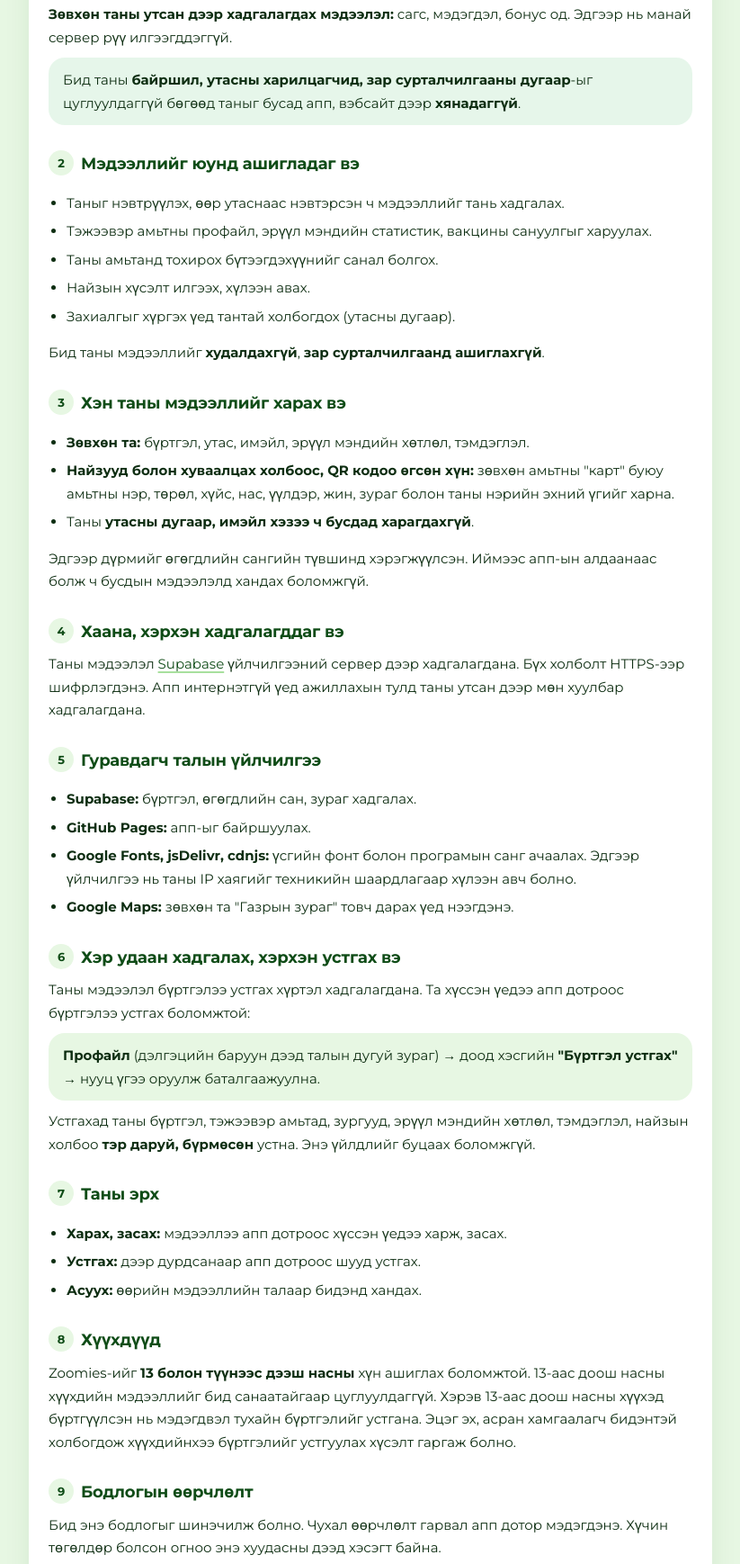
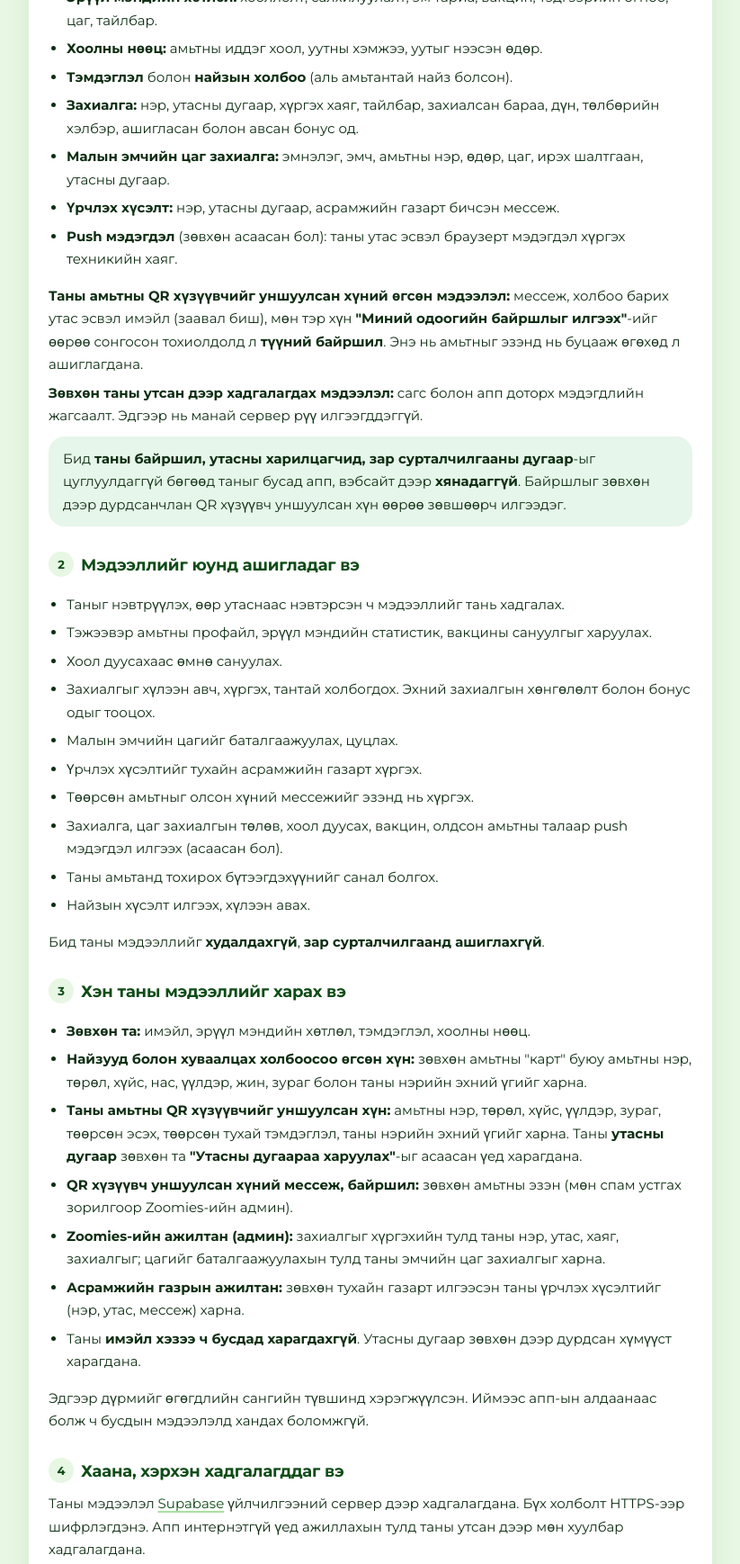
Before and after one commit to mokoyoshi227-sys/zoomies_app, a plain HTML site: page privacy.html in a window 1280 px wide. Shown: the part 704-2442 px from the top of the page at 90% size, without its empty margins (228-1051 px from the left). Drawn offline with Linux system fonts and the light colour scheme.

Commit message:
Privacy policy: cover orders, vet booking, adoption, food stock, push and QR tags
Says what the newer features collect and who sees it (the QR finder's location is theirs and only sent if they choose), adds a way to ask for deletion by email (Play Store needs one), and points to the profile in the bottom menu. The contact email is still to be filled in.

```diff
--- a/privacy.html
+++ b/privacy.html
@@ -39,12 +39,12 @@ footer{text-align:center; color:var(--muted); font-size:12.5px; padding:0 16px 3
 <header><div class="in">
   <a class="wm" href="./">Zoomies</a>
   <h1>Нууцлалын бодлого</h1>
-  <div class="meta">Хүчин төгөлдөр болсон: 2026 оны 11-р сарын 24</div>
+  <div class="meta">Шинэчилсэн: 2026 оны 11-р сарын 26</div>
 </div></header>
 <main><article>
-  <p class="lead">Zoomies нь тэжээвэр амьтны хоол, хэрэгслийн дэлгүүр болон амьтныхаа эрүүл мэндийг хөтлөх апп юм. Энэхүү бодлого нь бид ямар мэдээлэл цуглуулж, юунд ашиглаж, хэрхэн хамгаалдаг, мөн танд ямар эрх байгааг тайлбарлана.</p>
+  <p class="lead">Zoomies нь тэжээвэр амьтныхаа эрүүл мэндийг хөтлөх, хоол, хэрэгсэл захиалах, малын эмчид цаг захиалах, QR хүзүүвчээр төөрсөн амьтнаа олох, асрамжийн газраас амьтан үрчлэх апп юм. Энэхүү бодлого нь бид ямар мэдээлэл цуглуулж, юунд ашиглаж, хэн харж, хэрхэн хамгаалдаг, мөн танд ямар эрх байгааг тайлбарлана.</p>
   <nav class="toc" aria-label="Агуулга">
-    <a href="#collect">Цуглуулах мэдээлэл</a><a href="#use">Ашиглах зорилго</a><a href="#who">Хэн харах</a><a href="#where">Хадгалалт</a><a href="#third">Гуравдагч тал</a><a href="#delete">Устгах</a><a href="#rights">Таны эрх</a><a href="#contact">Холбоо барих</a>
+    <a href="#collect">Цуглуулах мэдээлэл</a><a href="#use">Ашиглах зорилго</a><a href="#who">Хэн харах</a><a href="#where">Хадгалалт</a><a href="#third">Гуравдагч тал</a><a href="#delete">Хадгалах хугацаа, устгах</a><a href="#rights">Таны эрх</a><a href="#contact">Холбоо барих</a>
   </nav>
 
   <h2 id="collect"><span>1</span>Бид ямар мэдээлэл цуглуулдаг вэ</h2>
@@ -52,28 +52,43 @@ footer{text-align:center; color:var(--muted); font-size:12.5px; padding:0 16px 3
   <ul>
     <li><b>Бүртгэл:</b> нэр, имэйл хаяг, утасны дугаар, нууц үг. Нууц үгийг бид харах боломжгүй: зөвхөн шифрлэсэн хэлбэрээр хадгалагдана.</li>
     <li><b>Профайл зураг</b> (хэрэв оруулбал).</li>
-    <li><b>Тэжээвэр амьтны мэдээлэл:</b> нэр, төрөл, хүйс, төрсөн өдөр, үүлдэр, жин, зураг.</li>
+    <li><b>Тэжээвэр амьтны мэдээлэл:</b> нэр, төрөл, хүйс, төрсөн өдөр, үүлдэр, жин, зураг. QR хүзүүвчийн тохиргоо: амьтан төөрсөн эсэх, төөрсөн тухай тэмдэглэл, утасны дугаараа харуулах эсэх.</li>
     <li><b>Эрүүл мэндийн хөтлөл:</b> хооллолт, салхилуулалт, эм тариа, вакцин, тэдгээрийн огноо, цаг, тайлбар.</li>
+    <li><b>Хоолны нөөц:</b> амьтны иддэг хоол, уутны хэмжээ, уутыг нээсэн өдөр.</li>
     <li><b>Тэмдэглэл</b> болон <b>найзын холбоо</b> (аль амьтантай найз болсон).</li>
+    <li><b>Захиалга:</b> нэр, утасны дугаар, хүргэх хаяг, тайлбар, захиалсан бараа, дүн, төлбөрийн хэлбэр, ашигласан болон авсан бонус од.</li>
+    <li><b>Малын эмчийн цаг захиалга:</b> эмнэлэг, эмч, амьтны нэр, өдөр, цаг, ирэх шалтгаан, утасны дугаар.</li>
+    <li><b>Үрчлэх хүсэлт:</b> нэр, утасны дугаар, асрамжийн газарт бичсэн мессеж.</li>
+    <li><b>Push мэдэгдэл</b> (зөвхөн асаасан бол): таны утас эсвэл браузерт мэдэгдэл хүргэх техникийн хаяг.</li>
   </ul>
-  <p><b>Зөвхөн таны утсан дээр хадгалагдах мэдээлэл:</b> сагс, мэдэгдэл, бонус од. Эдгээр нь манай сервер рүү илгээгддэггүй.</p>
-  <div class="box ok">Бид таны <b>байршил, утасны харилцагчид, зар сурталчилгааны дугаар</b>-ыг цуглуулдаггүй бөгөөд таныг бусад апп, вэбсайт дээр <b>хянадаггүй</b>.</div>
+  <p><b>Таны амьтны QR хүзүүвчийг уншуулсан хүний өгсөн мэдээлэл:</b> мессеж, холбоо барих утас эсвэл имэйл (заавал биш), мөн тэр хүн <b>"Миний одоогийн байршлыг илгээх"</b>-ийг өөрөө сонгосон тохиолдолд л <b>түүний байршил</b>. Энэ нь амьтныг эзэнд нь буцааж өгөхөд л ашиглагдана.</p>
+  <p><b>Зөвхөн таны утсан дээр хадгалагдах мэдээлэл:</b> сагс болон апп доторх мэдэгдлийн жагсаалт. Эдгээр нь манай сервер рүү илгээгддэггүй.</p>
+  <div class="box ok">Бид <b>таны байршил, утасны харилцагчид, зар сурталчилгааны дугаар</b>-ыг цуглуулдаггүй бөгөөд таныг бусад апп, вэбсайт дээр <b>хянадаггүй</b>. Байршлыг зөвхөн дээр дурдсанчлан QR хүзүүвч уншуулсан хүн өөрөө зөвшөөрч илгээдэг.</div>
 
   <h2 id="use"><span>2</span>Мэдээллийг юунд ашигладаг вэ</h2>
   <ul>
     <li>Таныг нэвтрүүлэх, өөр утаснаас нэвтэрсэн ч мэдээллийг тань хадгалах.</li>
     <li>Тэжээвэр амьтны профайл, эрүүл мэндийн статистик, вакцины сануулгыг харуулах.</li>
+    <li>Хоол дуусахаас өмнө сануулах.</li>
+    <li>Захиалгыг хүлээн авч, хүргэх, тантай холбогдох. Эхний захиалгын хөнгөлөлт болон бонус одыг тооцох.</li>
+    <li>Малын эмчийн цагийг баталгаажуулах, цуцлах.</li>
+    <li>Үрчлэх хүсэлтийг тухайн асрамжийн газарт хүргэх.</li>
+    <li>Төөрсөн амьтныг олсон хүний мессежийг эзэнд нь хүргэх.</li>
+    <li>Захиалга, цаг захиалгын төлөв, хоол дуусах, вакцин, олдсон амьтны талаар push мэдэгдэл илгээх (асаасан бол).</li>
     <li>Таны амьтанд тохирох бүтээгдэхүүнийг санал болгох.</li>
     <li>Найзын хүсэлт илгээх, хүлээн авах.</li>
-    <li>Захиалгыг хүргэх үед тантай холбогдох (утасны дугаар).</li>
   </ul>
   <p>Бид таны мэдээллийг <b>худалдахгүй</b>, <b>зар сурталчилгаанд ашиглахгүй</b>.</p>
 
   <h2 id="who"><span>3</span>Хэн таны мэдээллийг харах вэ</h2>
   <ul>
-    <li><b>Зөвхөн та:</b> бүртгэл, утас, имэйл, эрүүл мэндийн хөтлөл, тэмдэглэл.</li>
-    <li><b>Найзууд болон хуваалцах холбоос, QR кодоо өгсөн хүн:</b> зөвхөн амьтны "карт" буюу амьтны нэр, төрөл, хүйс, нас, үүлдэр, жин, зураг болон таны нэрийн эхний үгийг харна.</li>
-    <li>Таны <b>утасны дугаар, имэйл хэзээ ч бусдад харагдахгүй</b>.</li>
+    <li><b>Зөвхөн та:</b> имэйл, эрүүл мэндийн хөтлөл, тэмдэглэл, хоолны нөөц.</li>
+    <li><b>Найзууд болон хуваалцах холбоосоо өгсөн хүн:</b> зөвхөн амьтны "карт" буюу амьтны нэр, төрөл, хүйс, нас, үүлдэр, жин, зураг болон таны нэрийн эхний үгийг харна.</li>
+    <li><b>Таны амьтны QR хүзүүвчийг уншуулсан хүн:</b> амьтны нэр, төрөл, хүйс, үүлдэр, зураг, төөрсөн эсэх, төөрсөн тухай тэмдэглэл, таны нэрийн эхний үгийг харна. Таны <b>утасны дугаар</b> зөвхөн та <b>"Утасны дугаараа харуулах"</b>-ыг асаасан үед харагдана.</li>
+    <li><b>QR хүзүүвч уншуулсан хүний мессеж, байршил:</b> зөвхөн амьтны эзэн (мөн спам устгах зорилгоор Zoomies-ийн админ).</li>
+    <li><b>Zoomies-ийн ажилтан (админ):</b> захиалгыг хүргэхийн тулд таны нэр, утас, хаяг, захиалгыг; цагийг баталгаажуулахын тулд таны эмчийн цаг захиалгыг харна.</li>
+    <li><b>Асрамжийн газрын ажилтан:</b> зөвхөн тухайн газарт илгээсэн таны үрчлэх хүсэлтийг (нэр, утас, мессеж) харна.</li>
+    <li>Таны <b>имэйл хэзээ ч бусдад харагдахгүй</b>. Утасны дугаар зөвхөн дээр дурдсан хүмүүст харагдана.</li>
   </ul>
   <p>Эдгээр дүрмийг өгөгдлийн сангийн түвшинд хэрэгжүүлсэн. Иймээс апп-ын алдаанаас болж ч бусдын мэдээлэлд хандах боломжгүй.</p>
 
@@ -82,21 +97,25 @@ footer{text-align:center; color:var(--muted); font-size:12.5px; padding:0 16px 3
 
   <h2 id="third"><span>5</span>Гуравдагч талын үйлчилгээ</h2>
   <ul>
-    <li><b>Supabase:</b> бүртгэл, өгөгдлийн сан, зураг хадгалах.</li>
+    <li><b>Supabase:</b> бүртгэл, өгөгдлийн сан, зураг хадгалах, мэдэгдэл илгээх.</li>
     <li><b>GitHub Pages:</b> апп-ыг байршуулах.</li>
+    <li><b>Таны утас, браузерын push үйлчилгээ</b> (Google, Apple, Mozilla): push мэдэгдлийг асаасан үед мэдэгдлийг таны утсанд хүргэнэ.</li>
     <li><b>Google Fonts, jsDelivr, cdnjs:</b> үсгийн фонт болон програмын санг ачаалах. Эдгээр үйлчилгээ нь таны IP хаягийг техникийн шаардлагаар хүлээн авч болно.</li>
-    <li><b>Google Maps:</b> зөвхөн та "Газрын зураг" товч дарах үед нээгдэнэ.</li>
+    <li><b>Google Maps:</b> зөвхөн та "Газрын зураг" товч дарах, эсвэл олдсон амьтны байршлыг нээх үед нээгдэнэ.</li>
   </ul>
 
   <h2 id="delete"><span>6</span>Хэр удаан хадгалах, хэрхэн устгах вэ</h2>
-  <p>Таны мэдээлэл бүртгэлээ устгах хүртэл хадгалагдана. Та хүссэн үедээ апп дотроос бүртгэлээ устгах боломжтой:</p>
-  <div class="box"><b>Профайл</b> (дэлгэцийн баруун дээд талын дугуй зураг) → доод хэсгийн <b>"Бүртгэл устгах"</b> → нууц үгээ оруулж баталгаажуулна.</div>
-  <p>Устгахад таны бүртгэл, тэжээвэр амьтад, зургууд, эрүүл мэндийн хөтлөл, тэмдэглэл, найзын холбоо <b>тэр даруй, бүрмөсөн</b> устна. Энэ үйлдлийг буцаах боломжгүй.</p>
+  <p>Таны мэдээлэл бүртгэлээ устгах хүртэл хадгалагдана. <b>Захиалгын түүх</b> апп дотор сүүлийн 3 долоо хоногийнх л харагдах боловч хүргэлт, тооцоо, бонус од болон хөнгөлөлтийг зөв тооцохын тулд сервер дээр бүртгэлээ устгах хүртэл хадгалагдана.</p>
+  <p><b>Апп дотроос устгах:</b> хүссэн үедээ бүртгэлээ өөрөө устгах боломжтой.</p>
+  <div class="box"><b>Профайл</b> (доод цэсний хамгийн баруун талын дугуй зураг) → доод хэсгийн <b>"Бүртгэл устгах"</b> → нууц үгээ оруулж баталгаажуулна.</div>
+  <p><b>Апп ашиглах боломжгүй бол:</b> бүртгэлтэй имэйл хаягаасаа <b>[ХОЛБОО БАРИХ ИМЭЙЛ]</b> руу "Бүртгэл устгах" гэсэн гарчигтай имэйл илгээнэ үү. Бид таныг мөн гэдгийг шалгаад 30 хоногийн дотор бүртгэлийг тань устгана.</p>
+  <p>Устгахад таны бүртгэл, тэжээвэр амьтад, зургууд, эрүүл мэндийн хөтлөл, хоолны нөөц, тэмдэглэл, найзын холбоо, захиалгууд, эмчийн цаг захиалга, үрчлэх хүсэлтүүд, push мэдэгдлийн тохиргоо <b>бүрмөсөн</b> устна. Энэ үйлдлийг буцаах боломжгүй.</p>
 
   <h2 id="rights"><span>7</span>Таны эрх</h2>
   <ul>
     <li><b>Харах, засах:</b> мэдээллээ апп дотроос хүссэн үедээ харж, засах.</li>
-    <li><b>Устгах:</b> дээр дурдсанаар апп дотроос шууд устгах.</li>
+    <li><b>Тохируулах:</b> push мэдэгдлийг профайлаас, QR хүзүүвч дээр утасны дугаараа харуулахыг QR хүзүүвч хэсгээс хүссэн үедээ асааж, унтраах.</li>
+    <li><b>Устгах:</b> дээр дурдсанаар апп дотроос шууд, эсвэл имэйлээр хүсэлт гаргаж устгуулах.</li>
     <li><b>Асуух:</b> өөрийн мэдээллийн талаар бидэнд хандах.</li>
   </ul>
 
@@ -104,7 +123,7 @@ footer{text-align:center; color:var(--muted); font-size:12.5px; padding:0 16px 3
   <p>Zoomies-ийг <b>13 болон түүнээс дээш насны</b> хүн ашиглах боломжтой. 13-аас доош насны хүүхдийн мэдээллийг бид санаатайгаар цуглуулдаггүй. Хэрэв 13-аас доош насны хүүхэд бүртгүүлсэн нь мэдэгдвэл тухайн бүртгэлийг устгана. Эцэг эх, асран хамгаалагч бидэнтэй холбогдож хүүхдийнхээ бүртгэлийг устгуулах хүсэлт гаргаж болно.</p>
 
   <h2><span>9</span>Бодлогын өөрчлөлт</h2>
-  <p>Бид энэ бодлогыг шинэчилж болно. Чухал өөрчлөлт гарвал апп дотор мэдэгдэнэ. Хүчин төгөлдөр болсон огноо энэ хуудасны дээд хэсэгт байна.</p>
+  <p>Бид энэ бодлогыг шинэчилж болно. Чухал өөрчлөлт гарвал апп дотор мэдэгдэнэ. Сүүлд шинэчилсэн огноо энэ хуудасны дээд хэсэгт байна.</p>
 
   <h2 id="contact"><span>10</span>Холбоо барих</h2>
   <p>Нууцлалын талаар асуулт байвал бидэнтэй холбогдоно уу: <b>[ХОЛБОО БАРИХ ИМЭЙЛ]</b></p>
```
